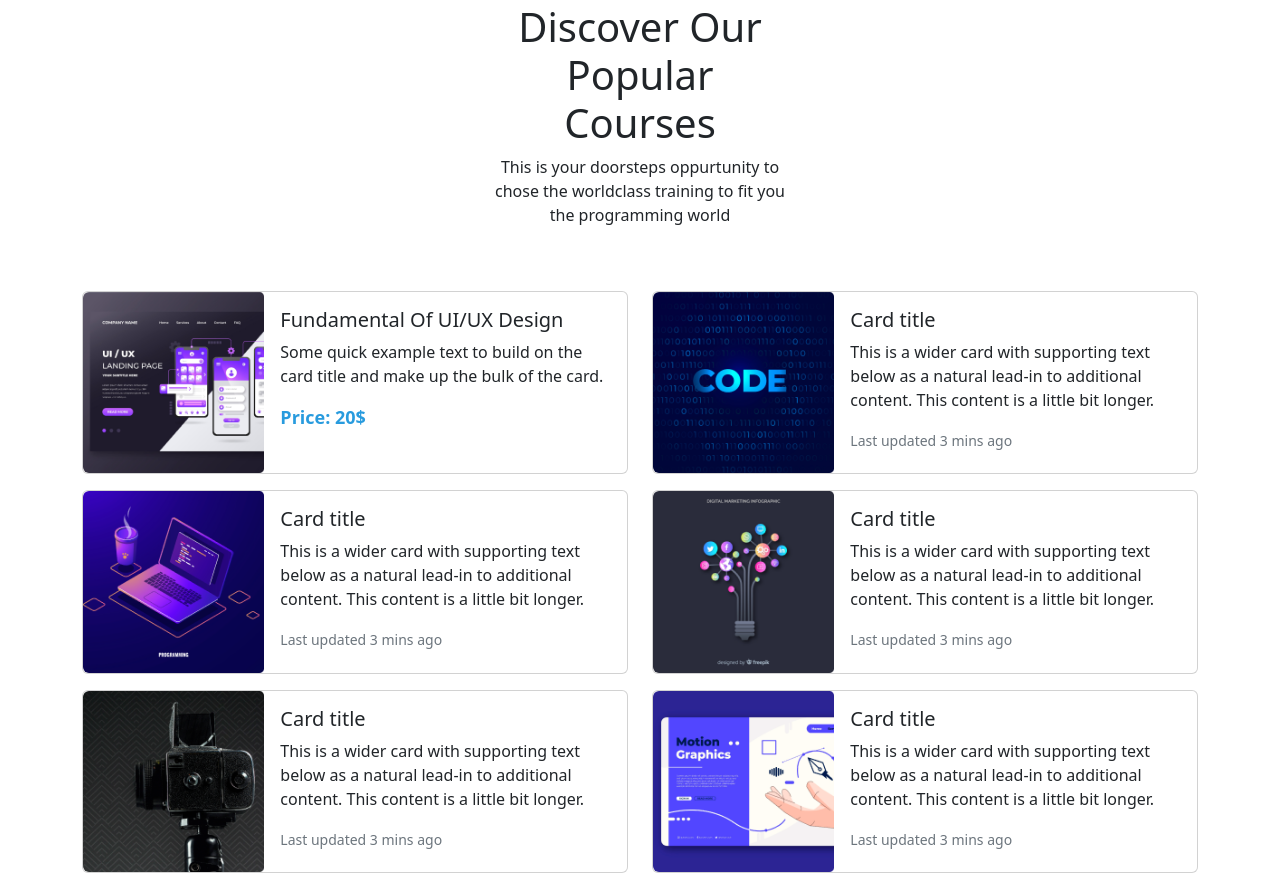
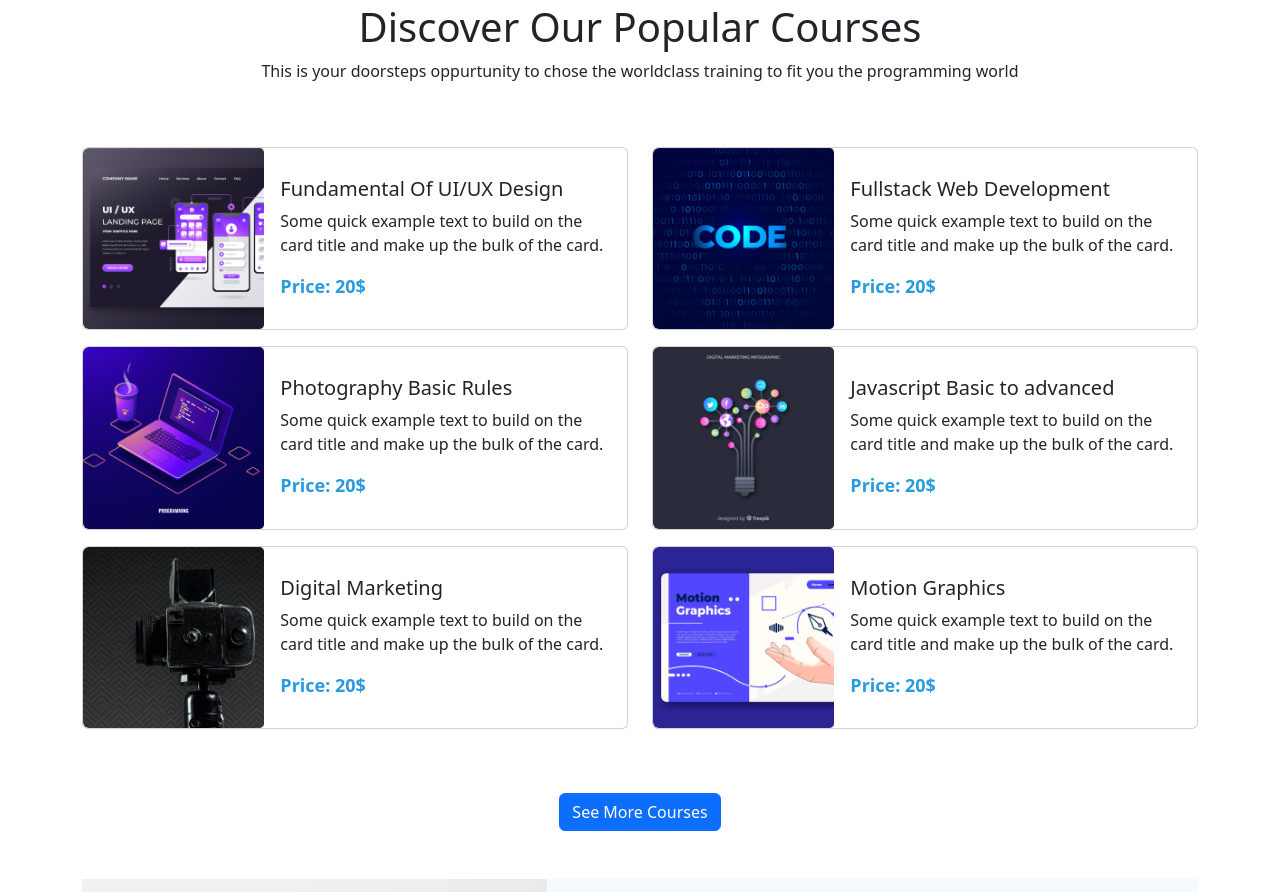
Before and after one commit to mdalauddin73/assign3-edtech-website, a plain HTML site: page index.html in a window 1280 px wide. Shown: the part 845-1737 px from the top of the page. Drawn offline with nearby package versions, Linux system fonts and the light colour scheme.

Commit message:
some alignment adjusted

```diff
--- a/index.html
+++ b/index.html
@@ -5,18 +5,19 @@
     <meta charset="utf-8">
     <meta name="viewport" content="width=device-width, initial-scale=1">
     <title>EDU TECH</title>
+
     <!-- google fonts -->
     <link rel="preconnect" href="https://fonts.googleapis.com">
     <link rel="preconnect" href="https://fonts.gstatic.com" crossorigin>
     <link href="https://fonts.googleapis.com/css2?family=Poppins:wght@600;700&display=swap" rel="stylesheet">
 
     <!-- Bootstrap CDN link Added -->
-
     <link href="https://cdn.jsdelivr.net/npm/bootstrap@5.2.0/dist/css/bootstrap.min.css" rel="stylesheet"
         integrity="sha384-gH2yIJqKdNHPEq0n4Mqa/HGKIhSkIHeL5AyhkYV8i59U5AR6csBvApHHNl/vI1Bx" crossorigin="anonymous">
 
     <!-- External CSS Added -->
     <link rel="stylesheet" href="style.css">
+
     <!-- fontawesome link -->
     <script src="https://kit.fontawesome.com/760136f8e4.js" crossorigin="anonymous"></script>
 
@@ -85,9 +86,10 @@
                     <div class="carousel-caption d-flex flex-column justify-content-center h-100">
                         <h5 class="display-1">Get Started Digital Learning</h5>
                         <p>Some representative placeholder content for the first slide.</p>
-                        <a class="w-25 bg-primary rounded text-white text-decoration-none py-2"
-                            style="margin-left: 22rem;" href="#">Get
+                        <div class="d-flex justify-content-center"><a
+                                class="w-25 bg-primary rounded text-white text-decoration-none py-2" href="#">Get
                                 Started</a>
+                        </div>
                     </div>
                 </div>
                 <div class="carousel-item">
@@ -95,9 +97,10 @@
                     <div class="carousel-caption d-flex flex-column justify-content-center h-100">
                         <h5 class="display-1">Get Started Digital Learning</h5>
                         <p>Some representative placeholder content for the second slide.</p>
-                        <a class="w-25 bg-primary rounded text-white text-decoration-none py-2"
-                            style="margin-left: 22rem;" href="#">Get
+                        <div class="d-flex justify-content-center"><a
+                                class="w-25 bg-primary rounded text-white text-decoration-none py-2" href="#">Get
                                 Started</a>
+                        </div>
                     </div>
                 </div>
                 <div class="carousel-item">
@@ -105,9 +108,10 @@
                     <div class="carousel-caption d-flex flex-column justify-content-center h-100">
                         <h5 class="display-1">Get Started Digital Learning</h5>
                         <p>Some representative placeholder content for the third slide.</p>
-                        <a class="w-25 bg-primary rounded text-white text-decoration-none py-2"
-                            style="margin-left: 22rem;" href="#">Get
+                        <div class="d-flex justify-content-center"><a
+                                class="w-25 bg-primary rounded text-white text-decoration-none py-2" href="#">Get
                                 Started</a>
+                        </div>
                     </div>
                 </div>
             </div>
@@ -126,7 +130,7 @@
     <!-- Carousel Ended -->
 
     <!-- discover courses start -->
-    <div class="container d-flex justify-content-center my-5 w-25">
+    <div class="container d-flex justify-content-center my-5 w-75">
         <div class="text-center">
             <h1 class="h1">Discover Our Popular Courses</h1>
             <p>This is your doorsteps oppurtunity to chose the worldclass training to fit you the
@@ -146,10 +150,11 @@
                             <div class="col-md-4">
                                 <img src="images/course/course-1.png" class="img-fluid rounded-start" alt="...">
                             </div>
-                            <div class="col-md-8">
+                            <div class="col-md-8 d-flex justify-content-center align-items-center">
                                 <div class="card-body">
                                     <h5 class="card-title">Fundamental Of UI/UX Design</h5>
-                                    <p class="card-text">Some quick example text to build on the card title and make up
+                                    <p class="card-text">Some quick example text to build on the card title and make
+                                        up
                                         the bulk of the card.</p>
                                     <p class="card-text"> <span
                                             style="font-size:18px; color: #289BDE; font-weight: bold; ">Price:
@@ -165,12 +170,14 @@
                             <div class="col-md-4">
                                 <img src="images/course/course-2.png" class="img-fluid rounded-start" alt="...">
                             </div>
-                            <div class="col-md-8">
+                            <div class="col-md-8 d-flex justify-content-center align-items-center">
                                 <div class="card-body">
-                                    <h5 class="card-title">Card title</h5>
-                                    <p class="card-text">This is a wider card with supporting text below as a natural
-                                        lead-in to additional content. This content is a little bit longer.</p>
-                                    <p class="card-text"><small class="text-muted">Last updated 3 mins ago</small></p>
+                                    <h5 class="card-title">Fullstack Web Development</h5>
+                                    <p class="card-text">Some quick example text to build on the card title and make up
+                                        the bulk of the card.</p>
+                                    <p class="card-text"> <span
+                                            style="font-size:18px; color: #289BDE; font-weight: bold; ">Price:
+                                            20$</span></p>
                                 </div>
                             </div>
                         </div>
@@ -182,12 +189,14 @@
                             <div class="col-md-4">
                                 <img src="images/course/course-3.png" class="img-fluid rounded-start" alt="...">
                             </div>
-                            <div class="col-md-8">
+                            <div class="col-md-8 d-flex justify-content-center align-items-center">
                                 <div class="card-body">
-                                    <h5 class="card-title">Card title</h5>
-                                    <p class="card-text">This is a wider card with supporting text below as a natural
-                                        lead-in to additional content. This content is a little bit longer.</p>
-                                    <p class="card-text"><small class="text-muted">Last updated 3 mins ago</small></p>
+                                    <h5 class="card-title">Photography Basic Rules</h5>
+                                    <p class="card-text">Some quick example text to build on the card title and make up
+                                        the bulk of the card.</p>
+                                    <p class="card-text"> <span
+                                            style="font-size:18px; color: #289BDE; font-weight: bold; ">Price:
+                                            20$</span></p>
                                 </div>
                             </div>
                         </div>
@@ -199,12 +208,14 @@
                             <div class="col-md-4">
                                 <img src="images/course/course-4.png" class="img-fluid rounded-start" alt="...">
                             </div>
-                            <div class="col-md-8">
+                            <div class="col-md-8 d-flex justify-content-center align-items-center">
                                 <div class="card-body">
-                                    <h5 class="card-title">Card title</h5>
-                                    <p class="card-text">This is a wider card with supporting text below as a natural
-                                        lead-in to additional content. This content is a little bit longer.</p>
-                                    <p class="card-text"><small class="text-muted">Last updated 3 mins ago</small></p>
+                                    <h5 class="card-title">Javascript Basic to advanced</h5>
+                                    <p class="card-text">Some quick example text to build on the card title and make up
+                                        the bulk of the card.</p>
+                                    <p class="card-text"> <span
+                                            style="font-size:18px; color: #289BDE; font-weight: bold; ">Price:
+                                            20$</span></p>
                                 </div>
                             </div>
                         </div>
@@ -216,12 +227,14 @@
                             <div class="col-md-4">
                                 <img src="images/course/course-5.png" class="img-fluid rounded-start" alt="...">
                             </div>
-                            <div class="col-md-8">
+                            <div class="col-md-8 d-flex justify-content-center align-items-center">
                                 <div class="card-body">
-                                    <h5 class="card-title">Card title</h5>
-                                    <p class="card-text">This is a wider card with supporting text below as a natural
-                                        lead-in to additional content. This content is a little bit longer.</p>
-                                    <p class="card-text"><small class="text-muted">Last updated 3 mins ago</small></p>
+                                    <h5 class="card-title">Digital Marketing</h5>
+                                    <p class="card-text">Some quick example text to build on the card title and make up
+                                        the bulk of the card.</p>
+                                    <p class="card-text"> <span
+                                            style="font-size:18px; color: #289BDE; font-weight: bold; ">Price:
+                                            20$</span></p>
                                 </div>
                             </div>
                         </div>
@@ -233,12 +246,14 @@
                             <div class="col-md-4">
                                 <img src="images/course/course-6.png" class="img-fluid rounded-start" alt="...">
                             </div>
-                            <div class="col-md-8">
+                            <div class="col-md-8 d-flex justify-content-center align-items-center">
                                 <div class="card-body">
-                                    <h5 class="card-title">Card title</h5>
-                                    <p class="card-text">This is a wider card with supporting text below as a natural
-                                        lead-in to additional content. This content is a little bit longer.</p>
-                                    <p class="card-text"><small class="text-muted">Last updated 3 mins ago</small></p>
+                                    <h5 class="card-title">Motion Graphics</h5>
+                                    <p class="card-text">Some quick example text to build on the card title and make up
+                                        the bulk of the card.</p>
+                                    <p class="card-text"> <span
+                                            style="font-size:18px; color: #289BDE; font-weight: bold; ">Price:
+                                            20$</span></p>
                                 </div>
                             </div>
                         </div>
@@ -260,15 +275,19 @@
             <div class="col-md-5">
                 <img src="images/working.png" alt="">
             </div>
-            <div class="col-md-7 p-5" style="background-color: #F4FAFD; font-family: 'Poppins', sans-serif;">
+            <div class="col-md-7 p-5 d-flex align-items-center"
+                style="background-color: #F4FAFD; font-family: 'Poppins', sans-serif;">
+                <div>
                     <h1 class="display-4">Explore The elearning Institute</h1>
-                <p class="text-muted" style="font-weight:normal;">There are many variations of passages of Lorem Ipsum
+                    <p class="text-muted" style="font-weight:normal;">There are many variations of passages of Lorem
+                        Ipsum
                         available, but the majority
                         have suffered
                         alteration in some form, by injected humour, or randomised words which don't look even slightly
                         believable. If you are going to use a passage of Lorem Ipsum, you need to be sure.
                         <br><br>
-                    Anything embarrassing hidden in the middle of text. All the Lorem Ipsum generators on the Internet
+                        Anything embarrassing hidden in the middle of text. All the Lorem Ipsum generators on the
+                        Internet
                         tend to repeat predefined.
                     </p>
                     <div class="d-flex justify-content-between ">
@@ -286,6 +305,7 @@
                         </div>
                     </div>
                     <button class="btn btn-primary">Read More</button>
+                </div>
             </div>
         </div>
     </section>
```
Lines whose indentation alone changed are shown as unchanged.
